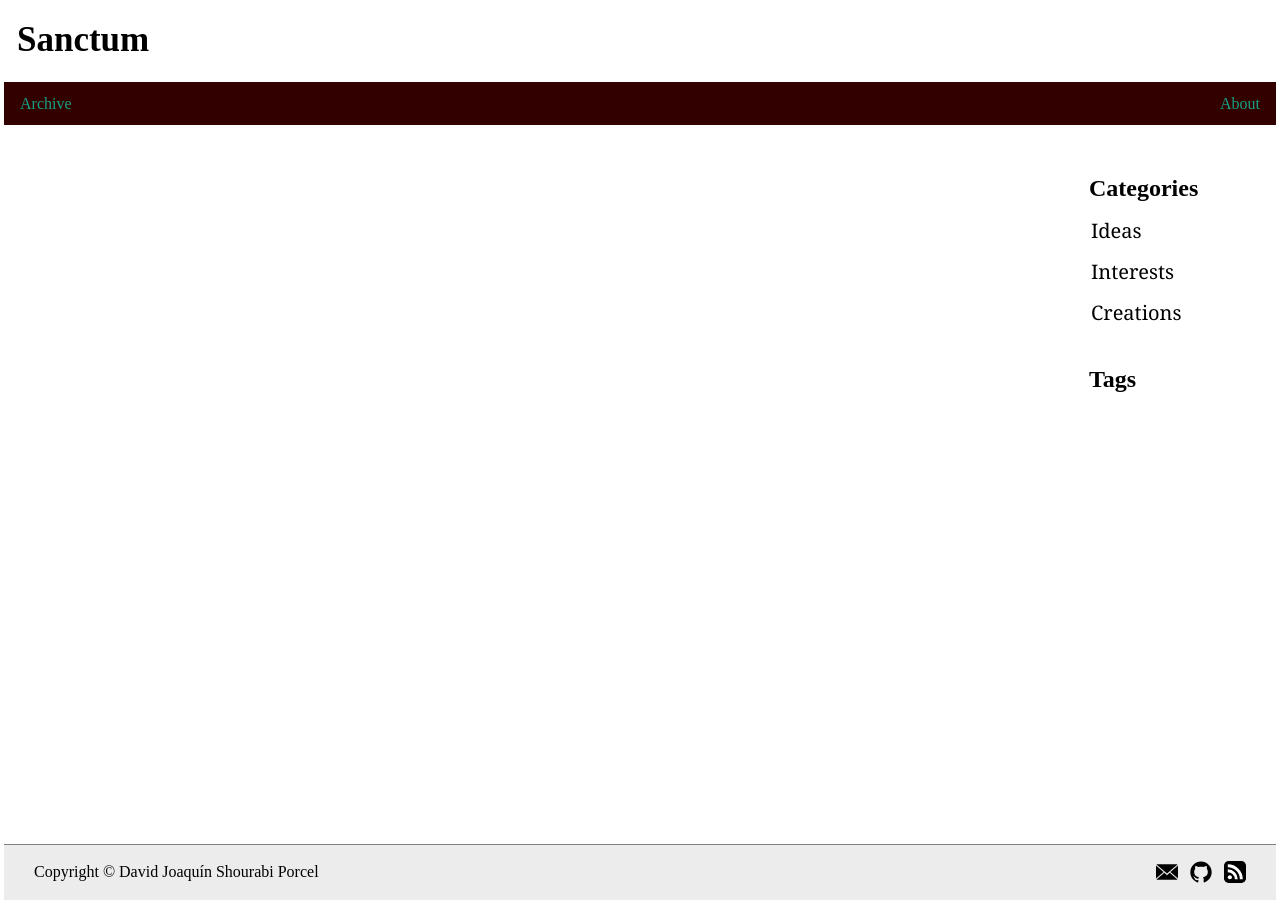
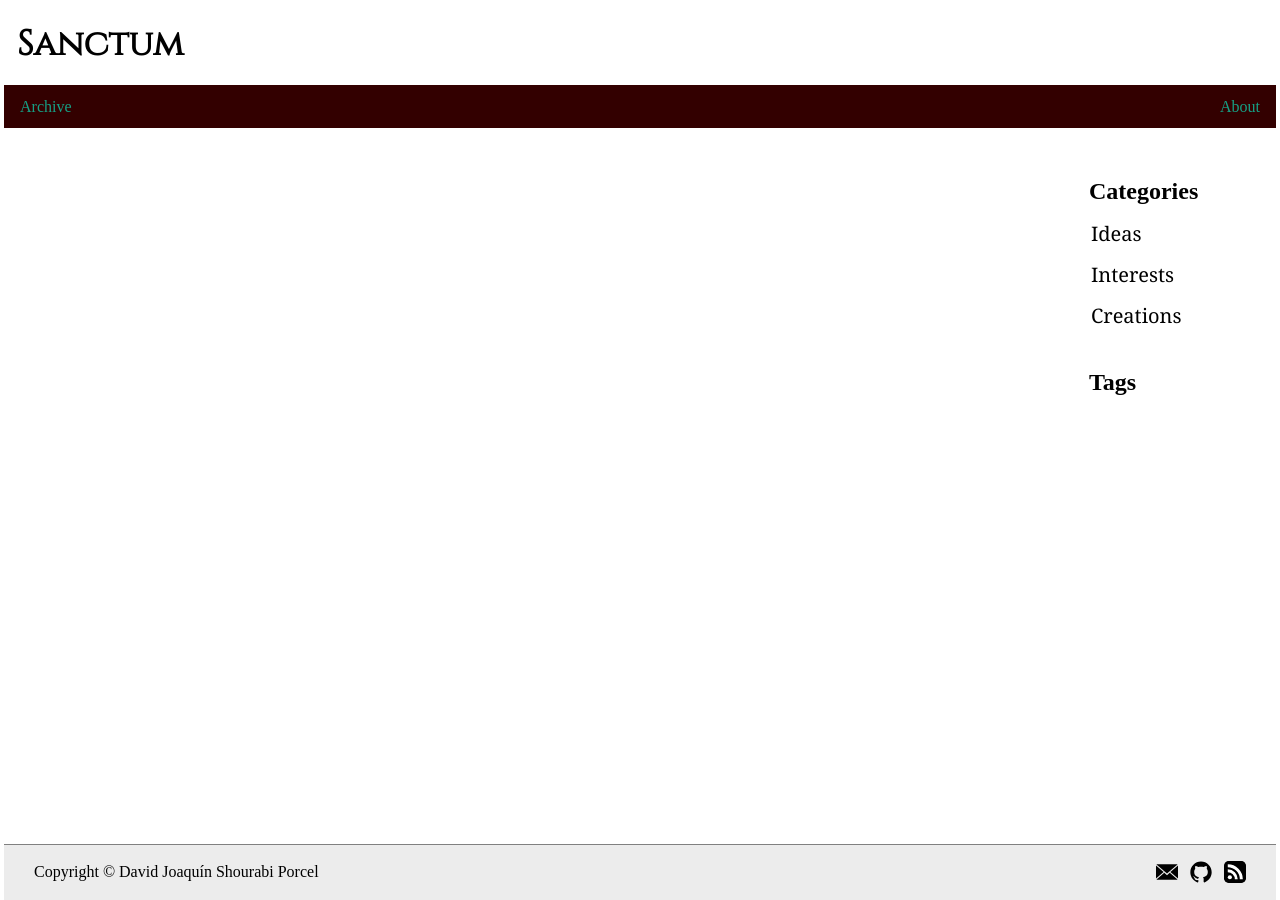
Before and after one commit to kalrish/blog, a Jekyll site: the page built from en/index.html, in a window 1280 px wide. Built offline with Jekyll 4.4.1, drawn with Linux system fonts in a browser that asks for light colours; some web fonts are replaced.

Commit message:
Offer font Cinzel in WOFF2 format

```diff
--- a/_sass/fonts/cinzel.scss
+++ b/_sass/fonts/cinzel.scss
@@ -1,5 +1,5 @@
 @font-face {
 	font-family: Cinzel;
 	font-weight: normal;
-	src: url($baseurl + "/assets/fonts/Cinzel/Cinzel-Regular.otf") format("opentype");
+	src: url($baseurl + "/assets/fonts/Cinzel/Cinzel-Regular.woff2") format("woff2"), url($baseurl + "/assets/fonts/Cinzel/Cinzel-Regular.otf") format("opentype");
 }
```
Also changed, not shown: assets/fonts/Cinzel/Cinzel-Regular.woff2 (added).
